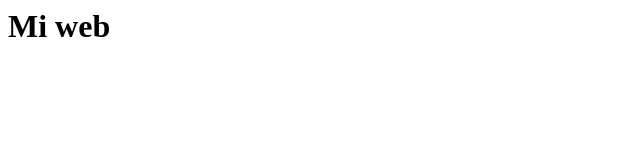
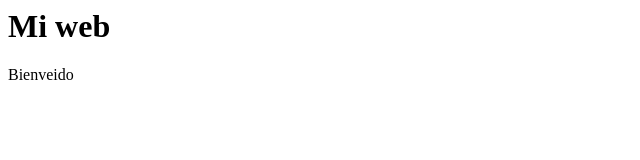
Before and after one commit to daaigoo21/mi-web-ramas, a plain HTML site: page index.html in a window 1280 px wide. Shown: the full height of the page, 0-640 px from the left. Drawn offline with Linux system fonts and the light colour scheme.

Commit message:
Añade texto de bienvenida

```diff
--- a/index.html
+++ b/index.html
@@ -1 +1,2 @@
 <h1>Mi web</h1>
+<p>Bienveido</p>
```
